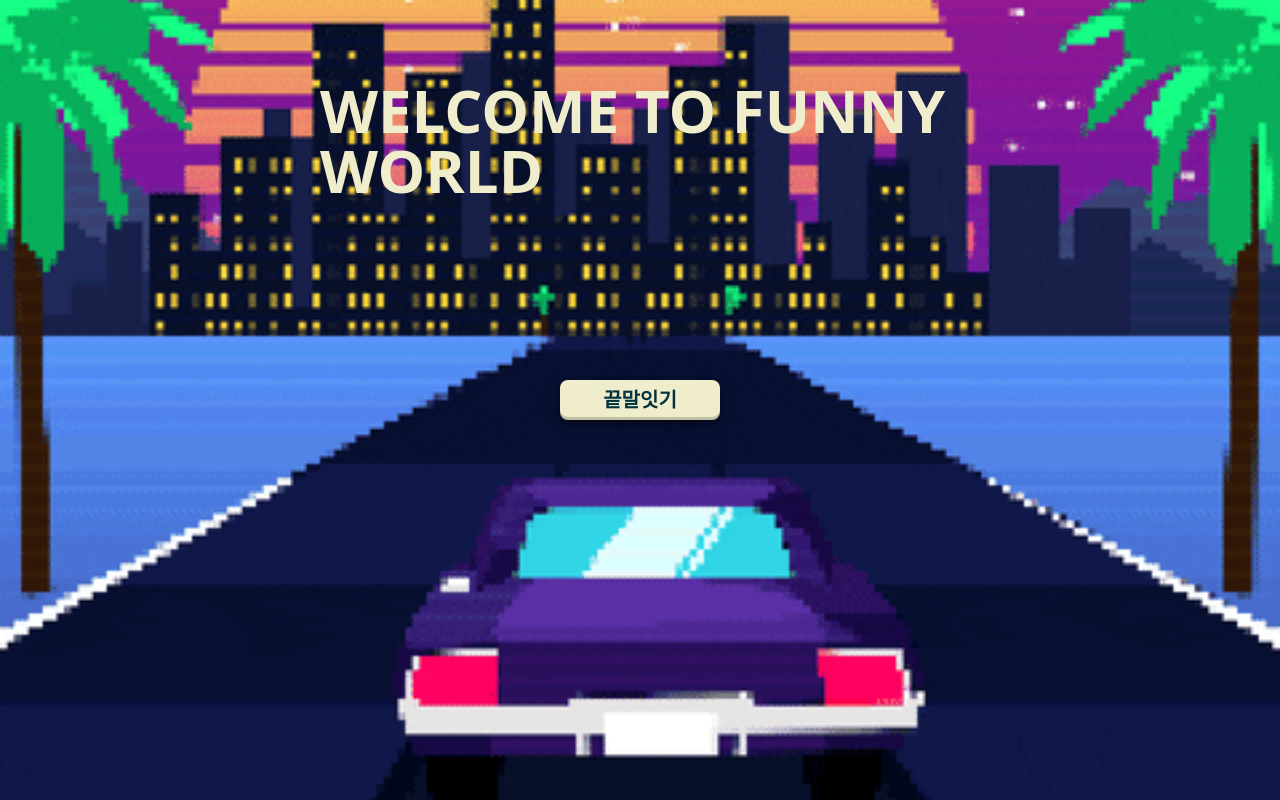
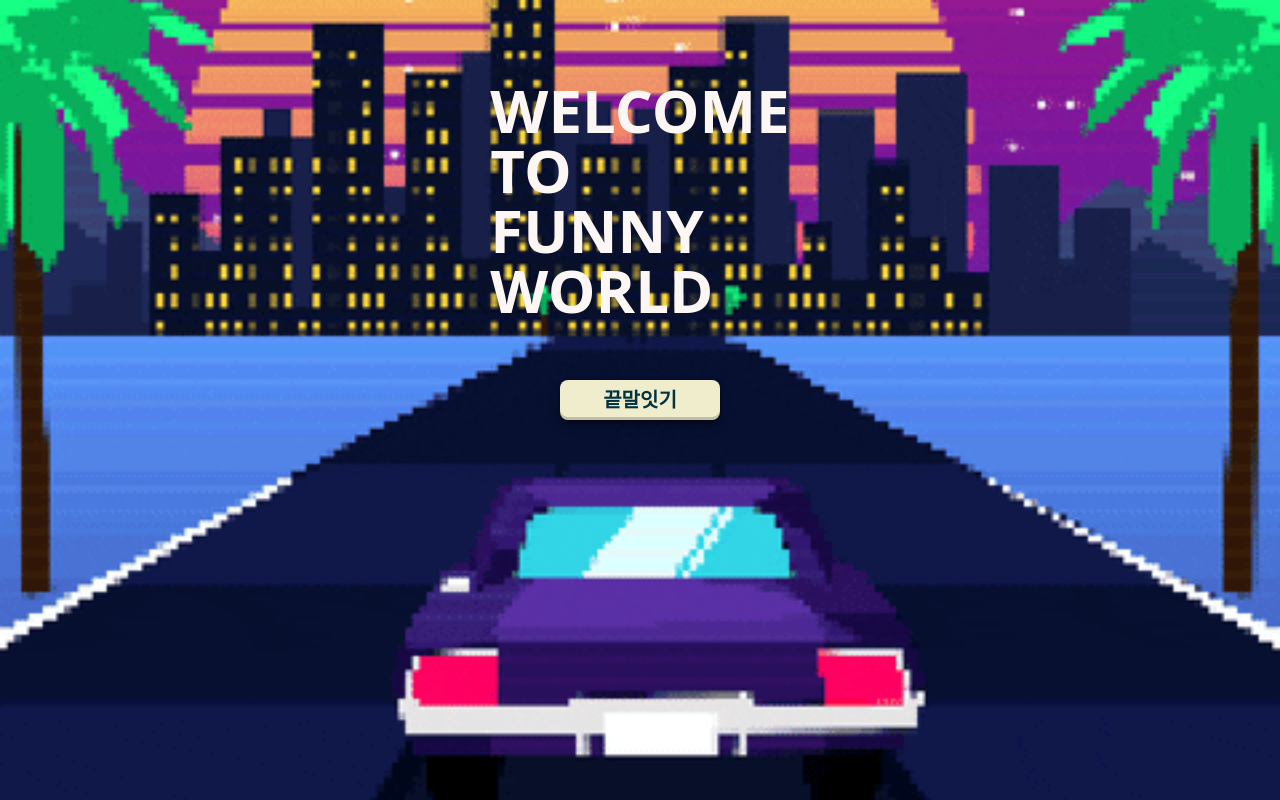
Before and after one commit to chigomuh/funny-games, a Next.js app: page / in a window 1280 px wide. Built offline with nearby package versions, Linux system fonts and the light colour scheme.

Commit message:
update: SEO 1. 기본 SEO 설정 2. word-chain SEO 설정

```diff
--- a/components/common/ChatText.tsx
+++ b/components/common/ChatText.tsx
@@ -5,14 +5,12 @@ interface Props {
 }
 
 const ChatText = ({ text, backgroundColor, dangerouslySet }: Props) => {
-  const borderColorSet = `after:border-t-[${backgroundColor.slice(4, 11)}]`;
   const borderColor = backgroundColor.slice(4, 11);
   const positionSet =
     backgroundColor === "bg-[#ffffff]"
       ? `after:left-[-8px] left-0`
       : `after:right-[-8px] right-0`;
 
-  console.log(borderColorSet);
   if (dangerouslySet) {
     return (
       <>
--- a/components/common/constant.style.ts
+++ b/components/common/constant.style.ts
@@ -4,7 +4,7 @@ export const BUTTON_TEXT_COLOR = "text-[#02343F]";
 
 export const MAIN_BG_COLOR = "bg-[#02343F]";
 
-export const MAIN_TEXT_COLOR = "text-[#F0EDCC]";
+export const MAIN_TEXT_COLOR = "text-[#FCF6F5]";
 
 export const BOX_SHADOW =
   "rgba(0, 0, 0, 0.4) 0px 2px 4px, rgba(0, 0, 0, 0.3) 0px 7px 13px -3px, rgba(0, 0, 0, 0.2) 0px -3px 0px inset";
--- a/components/layout/Seo.tsx
+++ b/components/layout/Seo.tsx
@@ -1,11 +1,18 @@
 import Head from "next/head";
 
 interface Props {
-  title: string;
+  title?: string;
+  description?: string;
+  url?: string;
+  image?: string;
 }
 
-const Seo = ({ title }: Props) => {
-  const titleText = `${title} | K-Game`;
+const Seo = ({ title, description, url, image }: Props) => {
+  const titleText = title ? `${title} | Funny World` : `Funny World`;
+  const descriptionText = description ?? "간단한 게임을 즐겨봐요!";
+  const urlLink = url ?? "https://games-chigomuh.vercel.app";
+  const imageLink =
+    image ?? "https://games-chigomuh.vercel.app/images/thumnail/main.png";
 
   return (
     <Head>
@@ -14,18 +21,12 @@ const Seo = ({ title }: Props) => {
         name="description"
         content="각종 게임을 즐겨보아요. 간단하고 재미있는 싱글 모드 게임이에요. 여러가지 게임을 즐길 수 있어요."
       />
-      <meta
-        property="og:description"
-        content="간단하고 재미있는 게임을 해봐요."
-      />
+      <meta property="og:description" content={descriptionText} />
       <meta name="viewport" content="initial-scale=1.0, width=device-width" />
       <meta property="og:title" content={titleText} />
       <meta property="og:type" content="website" />
-      {/* <meta property="og:url" content="https://gnu-weather.vercel.app" />
-        <meta
-          property="og:image"
-          content="https://gnu-weather.vercel.app/images/mascot/gnu-basic.png"
-        /> */}
+      <meta property="og:url" content={urlLink} />
+      <meta property="og:image" content={imageLink} />
       <meta property="og:article:author" content="chigomuh" />
       <link rel="icon" href="/favicon.ico" />
     </Head>
--- a/pages/games/word-chain.tsx
+++ b/pages/games/word-chain.tsx
@@ -45,7 +45,12 @@ const WordChain = () => {
 
   return (
     <>
-      <Seo title="끝말잇기" />
+      <Seo
+        title="끝말잇기"
+        url="https://games-chigomuh.vercel.app/word-chain"
+        image="https://games-chigomuh.vercel.app/images/thumnail/wordChain.png"
+        description="국립국어원 표준국어대사전을 통째로 외워버린 끝말잇기 장인과 대결해보세요!"
+      />
       {error && <Error reStartGame={reStartGame} />}
       <div
         className={`w-full h-screen flex flex-col justify-between ${chatPageBg} relative`}
--- a/pages/index.tsx
+++ b/pages/index.tsx
@@ -13,12 +13,15 @@ import { GAMES } from "utils/common/constant";
 const Home: NextPage = () => {
   return (
     <>
-      <Seo title="운동장" />
+      <Seo />
       <div
         className={`w-screen h-screen overflow-hidden ${MAIN_TEXT_COLOR} bg-[url('/images/main-background.gif')] bg-no-repeat bg-center bg-cover`}
       >
-        <div className="absolute top-[10%] left-1/2 -translate-x-[50%] text-6xl font-bold">
-          WELCOME TO FUNNY WORLD
+        <div className="absolute top-[10%] left-1/2 -translate-x-[50%] text-6xl font-bold flex flex-col">
+          <span>WELCOME</span>
+          <span>TO</span>
+          <span>FUNNY</span>
+          <span>WORLD</span>
         </div>
         <div className="flex items-center justify-center w-full h-full">
           {GAMES.map((game) => (
```
Also changed, not shown: public/images/thumnail/main.PNG (added), public/images/thumnail/wordChain.PNG (added).
